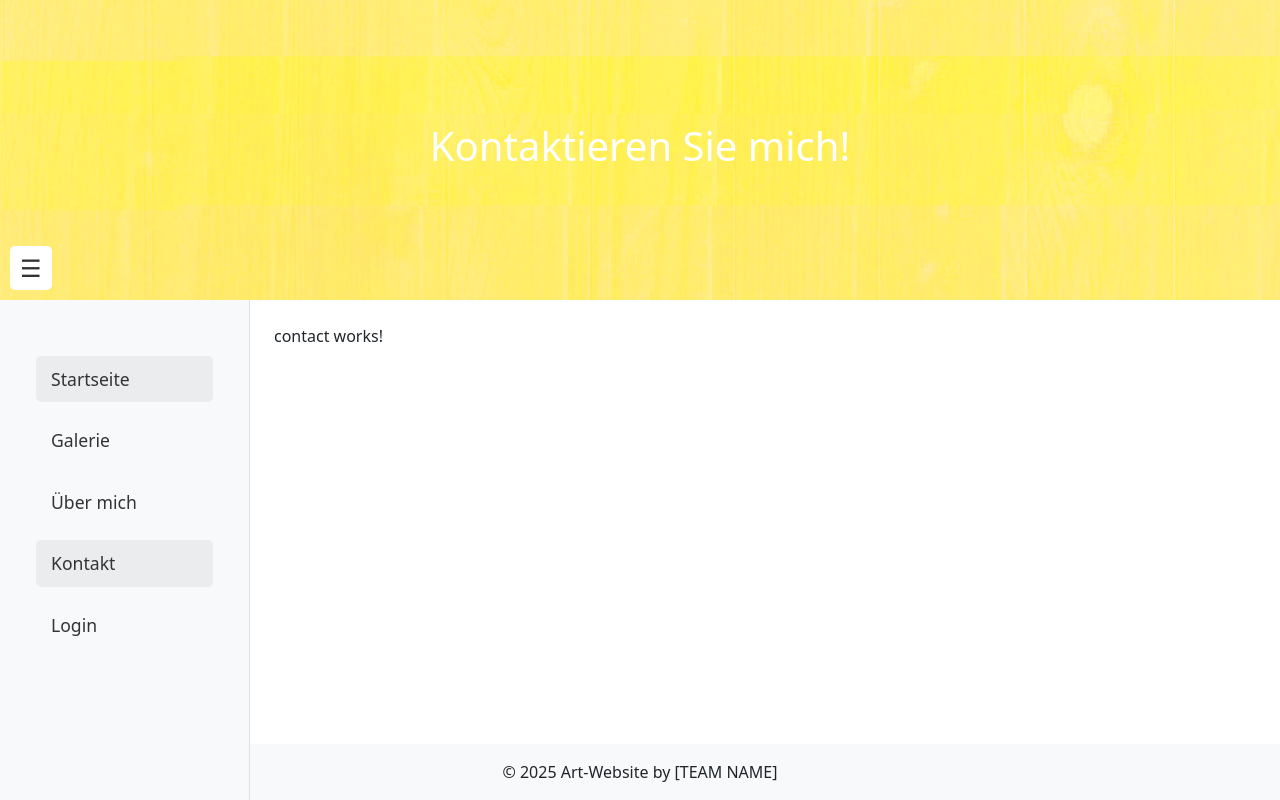
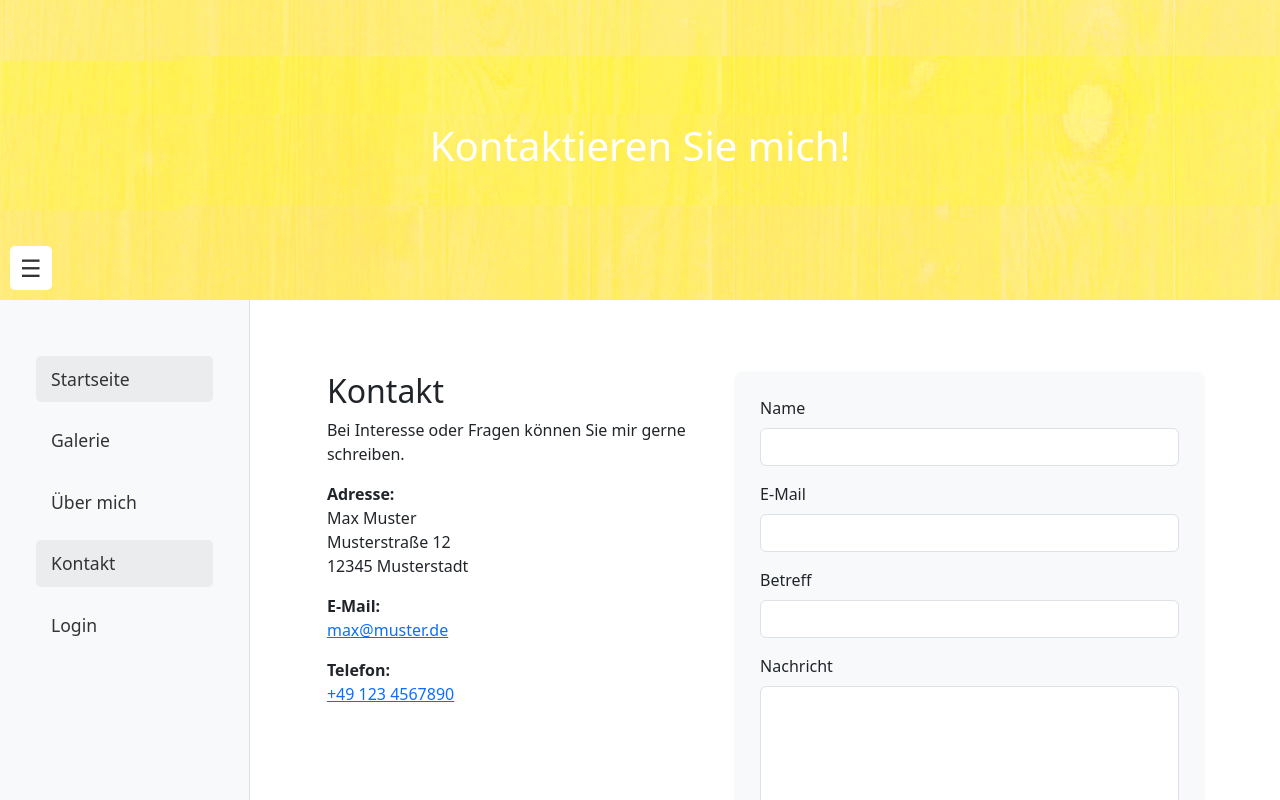
Before and after one commit to Daniel-Rataj/kuenstlerin_webauftritt, an Angular app in the folder client/: page /contact in a window 1280 px wide. Shown: the top 800 px of the page. Built offline with nearby package versions, Linux system fonts and the light colour scheme.

Commit message:
Entwurf der Kontakt-Seite #6

```diff
--- a/client/src/app/pages/contact/contact.component.html
+++ b/client/src/app/pages/contact/contact.component.html
@@ -1 +1,62 @@
-<p>contact works!</p>
+<div class="container my-5">
+  <div class="row justify-content-center">
+    <div class="col-lg-5 mb-4">
+      <h2>Kontakt</h2>
+      <p>Bei Interesse oder Fragen können Sie mir gerne schreiben.</p>
+      <p><strong>Adresse:</strong><br>
+        Max Muster<br>
+        Musterstraße 12<br>
+        12345 Musterstadt
+      </p>
+      <p><strong>E-Mail:</strong><br>
+        <a href="mailto:max&#64;muster.de">max&#64;muster.de</a>
+      </p>
+      <p><strong>Telefon:</strong><br>
+        <a href="tel:+491234567890">+49 123 4567890</a>
+      </p>
+    </div>
+
+    <div class="col-lg-6">
+      <form #contactForm="ngForm" (ngSubmit)="onSubmit(contactForm)" class="bg-light p-4 rounded shadow-sm" novalidate>
+
+        <div class="mb-3">
+          <label for="name" class="form-label">Name</label>
+          <input type="text" id="name" class="form-control" name="name" required ngModel #name="ngModel" />
+          <div *ngIf="name.invalid && name.touched" class="text-danger small">
+            Bitte geben Sie Ihren Namen ein.
+          </div>
+        </div>
+
+        <div class="mb-3">
+          <label for="email" class="form-label">E-Mail</label>
+          <input type="email" id="email" class="form-control" name="email" required ngModel email #email="ngModel" />
+          <div *ngIf="email.invalid && email.touched" class="text-danger small">
+            Bitte geben Sie eine gültige E-Mail-Adresse ein.
+          </div>
+        </div>
+
+        <div class="mb-3">
+          <label for="subject" class="form-label">Betreff</label>
+          <input type="text" id="subject" class="form-control" name="subject" required ngModel #subject="ngModel" />
+          <div *ngIf="subject.invalid && subject.touched" class="text-danger small">
+            Bitte geben Sie einen Betreff ein.
+          </div>
+        </div>
+
+        <div class="mb-3">
+          <label for="message" class="form-label">Nachricht</label>
+          <textarea id="message" rows="5" class="form-control" name="message" required ngModel #message="ngModel"></textarea>
+          <div *ngIf="message.invalid && message.touched" class="text-danger small">
+            Bitte geben Sie eine Nachricht ein.
+          </div>
+        </div>
+
+        <button type="submit" class="btn btn-dark" [disabled]="contactForm.invalid">Absenden</button>
+
+        <div *ngIf="submitted" class="alert alert-success mt-3" role="alert">
+          Vielen Dank! Ihre Nachricht wurde gesendet.
+        </div>
+      </form>
+    </div>
+  </div>
+</div>
--- a/client/src/app/pages/contact/contact.component.ts
+++ b/client/src/app/pages/contact/contact.component.ts
@@ -1,12 +1,27 @@
 import { Component } from '@angular/core';
+import { CommonModule } from '@angular/common';
+import { FormsModule, NgForm } from '@angular/forms';
 
 @Component({
   selector: 'app-contact',
   standalone: true,
-  imports: [],
-  templateUrl: './contact.component.html',
-  styleUrl: './contact.component.scss'
+  imports: [CommonModule, FormsModule],
+  templateUrl: './contact.component.html'
 })
 export class ContactComponent {
+  submitted = false;
 
+  onSubmit(form: NgForm) {
+    if (form.valid) {
+      this.submitted = true;
+
+      // Nur bestimmte Felder zurücksetzen
+      form.controls['subject'].reset();
+      form.controls['message'].reset();
+
+      // Optional: Felder als "unberührt" setzen
+      form.controls['subject'].markAsPristine();
+      form.controls['message'].markAsPristine();
+    }
+  }
 }
```
